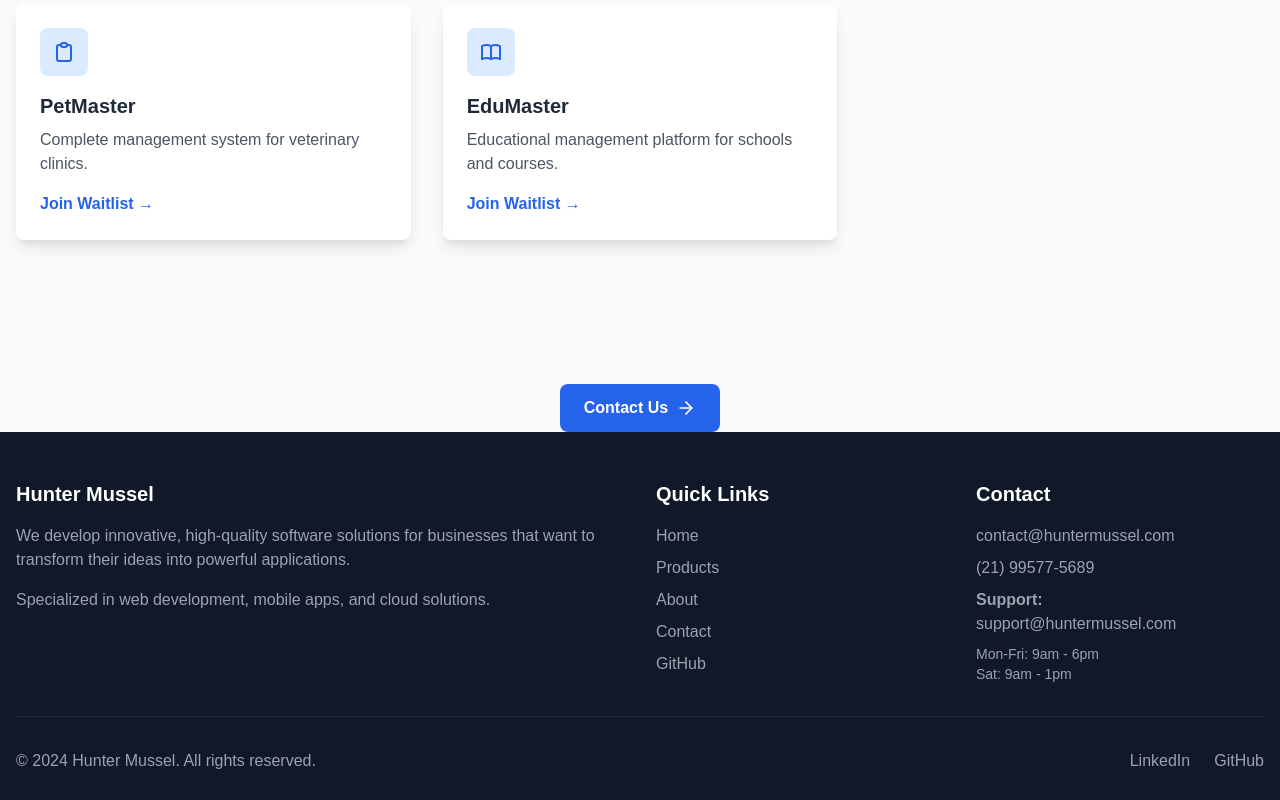
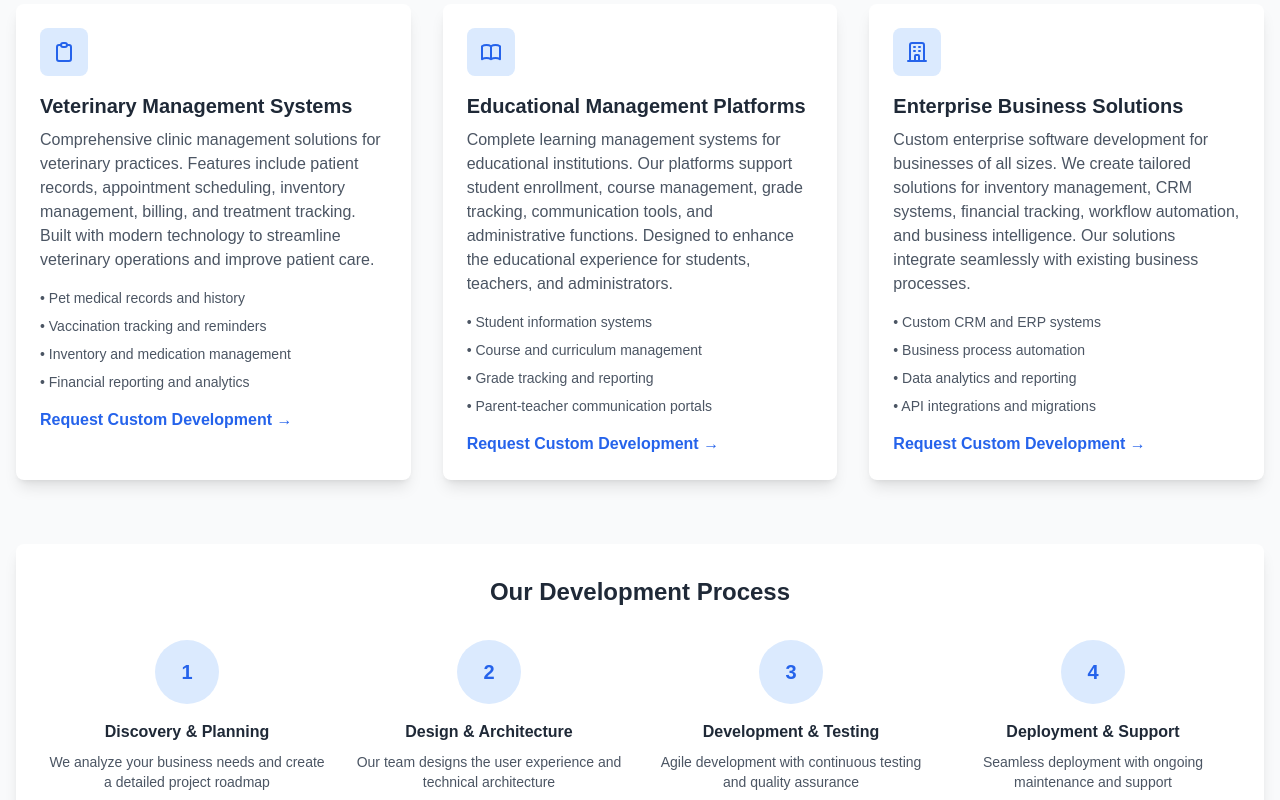
Before and after one commit to iagomussel/huntermussel, a React (Vite) app: page /produtos in a window 1280 px wide. Shown: the part 1160-1960 px from the top of the page. Built offline with nearby package versions, Linux system fonts and the light colour scheme; no server answers; a web font is replaced by a local one.

Commit message:
Update Contact and Products pages to replace outdated options with new offerings, enhance product descriptions, and improve layout for custom development solutions.

```diff
--- a/src/pages/Contact.tsx
+++ b/src/pages/Contact.tsx
@@ -155,8 +155,8 @@
                           className="w-full px-4 py-2 border border-gray-300 rounded-md focus:ring-blue-500 focus:border-blue-500 disabled:bg-gray-100 disabled:cursor-not-allowed"
                         >
                           <option value="odontomaster">OdontoMaster</option>
-                          <option value="petmaster">PetMaster (Coming Soon)</option>
-                          <option value="edumaster">EduMaster (Coming Soon)</option>
+                                          <option value="veterinary">Veterinary Management System</option>
+                <option value="educational">Educational Management Platform</option>
                           <option value="custom">Custom Development</option>
                         </select>
                       </div>
--- a/src/pages/Products.tsx
+++ b/src/pages/Products.tsx
@@ -135,10 +135,10 @@
           </div>
         </section>
 
-        {/* Coming Soon Section */}
+        {/* Product Development & Custom Solutions Section */}
         <section className="py-20 bg-gray-50">
           <div className="container mx-auto px-4">
-            <h2 className="text-3xl font-bold text-center mb-12">Coming Soon</h2>
+            <h2 className="text-3xl font-bold text-center mb-12">Custom Development Solutions</h2>
             <div className="grid md:grid-cols-2 lg:grid-cols-3 gap-8">
               <div className="bg-white rounded-lg shadow-lg p-6">
                 <div className="bg-blue-100 w-12 h-12 rounded-lg flex items-center justify-center mb-4">
@@ -146,23 +146,111 @@
                     <path strokeLinecap="round" strokeLinejoin="round" strokeWidth="2" d="M9 5H7a2 2 0 00-2 2v12a2 2 0 002 2h10a2 2 0 002-2V7a2 2 0 00-2-2h-2M9 5a2 2 0 002 2h2a2 2 0 002-2M9 5a2 2 0 012-2h2a2 2 0 012 2" />
                   </svg>
                 </div>
-                <h3 className="text-xl font-semibold mb-2">PetMaster</h3>
-                <p className="text-gray-600">Complete management system for veterinary clinics.</p>
-                <button className="mt-4 text-blue-600 font-semibold hover:text-blue-700">
-                  Join Waitlist →
-                </button>
+                <h3 className="text-xl font-semibold mb-2">Veterinary Management Systems</h3>
+                <p className="text-gray-600 mb-4">
+                  Comprehensive clinic management solutions for veterinary practices. Features include patient records,
+                  appointment scheduling, inventory management, billing, and treatment tracking. Built with modern
+                  technology to streamline veterinary operations and improve patient care.
+                </p>
+                <ul className="text-sm text-gray-600 space-y-2 mb-4">
+                  <li>• Pet medical records and history</li>
+                  <li>• Vaccination tracking and reminders</li>
+                  <li>• Inventory and medication management</li>
+                  <li>• Financial reporting and analytics</li>
+                </ul>
+                <Link
+                  to="/contato"
+                  className="inline-block text-blue-600 font-semibold hover:text-blue-700"
+                >
+                  Request Custom Development →
+                </Link>
               </div>
+
               <div className="bg-white rounded-lg shadow-lg p-6">
                 <div className="bg-blue-100 w-12 h-12 rounded-lg flex items-center justify-center mb-4">
                   <svg className="w-6 h-6 text-blue-600" fill="none" stroke="currentColor" viewBox="0 0 24 24">
                     <path strokeLinecap="round" strokeLinejoin="round" strokeWidth="2" d="M12 6.253v13m0-13C10.832 5.477 9.246 5 7.5 5S4.168 5.477 3 6.253v13C4.168 18.477 5.754 18 7.5 18s3.332.477 4.5 1.253m0-13C13.168 5.477 14.754 5 16.5 5c1.747 0 3.332.477 4.5 1.253v13C19.832 18.477 18.247 18 16.5 18c-1.746 0-3.332.477-4.5 1.253" />
                   </svg>
                 </div>
-                <h3 className="text-xl font-semibold mb-2">EduMaster</h3>
-                <p className="text-gray-600">Educational management platform for schools and courses.</p>
-                <button className="mt-4 text-blue-600 font-semibold hover:text-blue-700">
-                  Join Waitlist →
-                </button>
+                <h3 className="text-xl font-semibold mb-2">Educational Management Platforms</h3>
+                <p className="text-gray-600 mb-4">
+                  Complete learning management systems for educational institutions. Our platforms support
+                  student enrollment, course management, grade tracking, communication tools, and administrative
+                  functions. Designed to enhance the educational experience for students, teachers, and administrators.
+                </p>
+                <ul className="text-sm text-gray-600 space-y-2 mb-4">
+                  <li>• Student information systems</li>
+                  <li>• Course and curriculum management</li>
+                  <li>• Grade tracking and reporting</li>
+                  <li>• Parent-teacher communication portals</li>
+                </ul>
+                <Link
+                  to="/contato"
+                  className="inline-block text-blue-600 font-semibold hover:text-blue-700"
+                >
+                  Request Custom Development →
+                </Link>
+              </div>
+
+              <div className="bg-white rounded-lg shadow-lg p-6">
+                <div className="bg-blue-100 w-12 h-12 rounded-lg flex items-center justify-center mb-4">
+                  <svg className="w-6 h-6 text-blue-600" fill="none" stroke="currentColor" viewBox="0 0 24 24">
+                    <path strokeLinecap="round" strokeLinejoin="round" strokeWidth="2" d="M19 21V5a2 2 0 00-2-2H7a2 2 0 00-2 2v16m14 0h2m-2 0h-5m-9 0H3m2 0h5M9 7h1m-1 4h1m4-4h1m-1 4h1m-5 10v-5a1 1 0 011-1h2a1 1 0 011 1v5m-4 0h4" />
+                  </svg>
+                </div>
+                <h3 className="text-xl font-semibold mb-2">Enterprise Business Solutions</h3>
+                <p className="text-gray-600 mb-4">
+                  Custom enterprise software development for businesses of all sizes. We create tailored solutions
+                  for inventory management, CRM systems, financial tracking, workflow automation, and business
+                  intelligence. Our solutions integrate seamlessly with existing business processes.
+                </p>
+                <ul className="text-sm text-gray-600 space-y-2 mb-4">
+                  <li>• Custom CRM and ERP systems</li>
+                  <li>• Business process automation</li>
+                  <li>• Data analytics and reporting</li>
+                  <li>• API integrations and migrations</li>
+                </ul>
+                <Link
+                  to="/contato"
+                  className="inline-block text-blue-600 font-semibold hover:text-blue-700"
+                >
+                  Request Custom Development →
+                </Link>
+              </div>
+            </div>
+
+            {/* Development Process Section */}
+            <div className="mt-16 bg-white rounded-lg shadow-lg p-8">
+              <h3 className="text-2xl font-bold text-center mb-8">Our Development Process</h3>
+              <div className="grid md:grid-cols-4 gap-6">
+                <div className="text-center">
+                  <div className="bg-blue-100 w-16 h-16 rounded-full flex items-center justify-center mx-auto mb-4">
+                    <span className="text-blue-600 font-bold text-xl">1</span>
+                  </div>
+                  <h4 className="font-semibold mb-2">Discovery & Planning</h4>
+                  <p className="text-sm text-gray-600">We analyze your business needs and create a detailed project roadmap</p>
+                </div>
+                <div className="text-center">
+                  <div className="bg-blue-100 w-16 h-16 rounded-full flex items-center justify-center mx-auto mb-4">
+                    <span className="text-blue-600 font-bold text-xl">2</span>
+                  </div>
+                  <h4 className="font-semibold mb-2">Design & Architecture</h4>
+                  <p className="text-sm text-gray-600">Our team designs the user experience and technical architecture</p>
+                </div>
+                <div className="text-center">
+                  <div className="bg-blue-100 w-16 h-16 rounded-full flex items-center justify-center mx-auto mb-4">
+                    <span className="text-blue-600 font-bold text-xl">3</span>
+                  </div>
+                  <h4 className="font-semibold mb-2">Development & Testing</h4>
+                  <p className="text-sm text-gray-600">Agile development with continuous testing and quality assurance</p>
+                </div>
+                <div className="text-center">
+                  <div className="bg-blue-100 w-16 h-16 rounded-full flex items-center justify-center mx-auto mb-4">
+                    <span className="text-blue-600 font-bold text-xl">4</span>
+                  </div>
+                  <h4 className="font-semibold mb-2">Deployment & Support</h4>
+                  <p className="text-sm text-gray-600">Seamless deployment with ongoing maintenance and support</p>
+                </div>
               </div>
             </div>
           </div>
```
Also changed, not shown: 1 other file (tests, documents, lock files or other folders).
